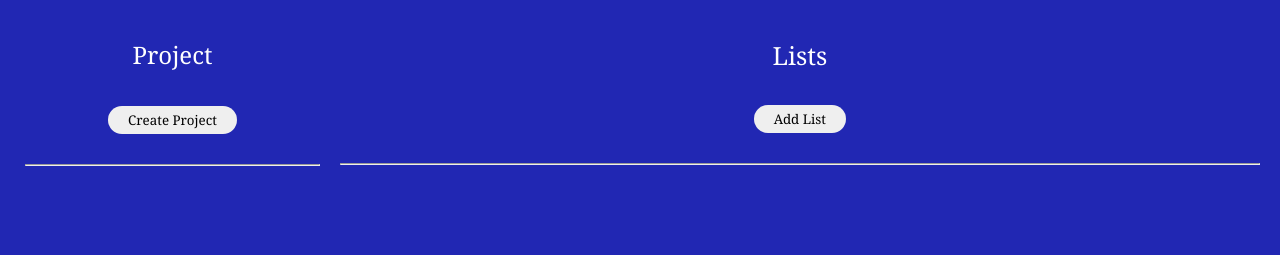
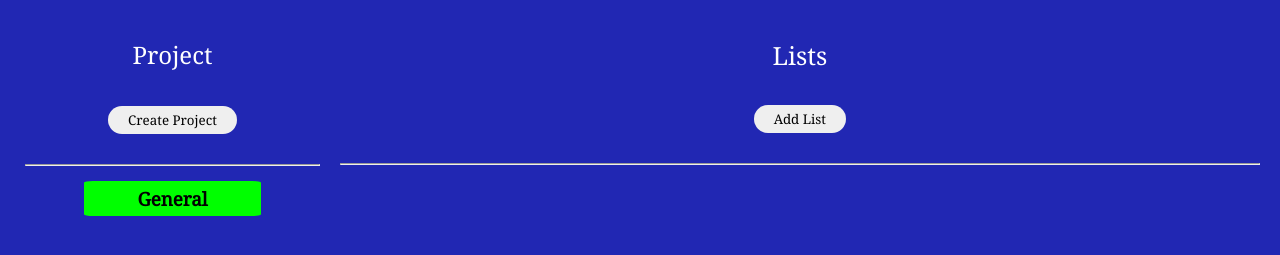
Before and after one commit to kwizl/todo-list, a website built with webpack: page dist/index.html in a window 1280 px wide. Shown: the part 83-338 px from the top of the page. Built offline with nearby package versions, Linux system fonts and the light colour scheme.

Commit message:
Added Functionality to DOM --> Display Project Names

```diff
--- a/src/js/index.js
+++ b/src/js/index.js
@@ -3,6 +3,7 @@ import { Project } from './modules/project';
 import { Display } from './views/display';
 
 const projectArray = [];
+const display = Display();
 var defaultProject = Project('General');
 
 function populateArray() {
@@ -63,18 +64,18 @@ window.onload = function(){
   }
   localStorage.setItem('project', JSON.stringify(projectArray))
   console.log(localStorage);
+  display.displayProjects(projectArray);
+  document.getElementById('proj-0').classList.add('project-active');
 }();
 
 document.querySelector('.new-list').addEventListener('click', () => {
   if (!document.getElementById('form-list')) {
-    const display = Display();
     display.createListForm(projectArray);
   }
 });
 
 document.querySelector('.list').addEventListener('click', (event) => {
   event.preventDefault();
-  const display = Display();
   if (event.target.id === 'btn-cancel__list') {
     display.deleteListForm();
   } else if (event.target.id === 'btn-submit__list') {
@@ -92,14 +93,12 @@ document.querySelector('.list').addEventListener('click', (event) => {
 
 document.getElementById('btn-create__project').addEventListener('click', () => {
   if (!document.getElementById('form-project')) {
-    const display = Display();
     display.createProjectForm();
   }
 });
 
 document.querySelector('.project').addEventListener('click', (event) => {
   event.preventDefault();
-  const display = Display();
   if (event.target.id === 'btn-cancel__project') {
     display.deleteProjectForm();
   } else if (event.target.id === 'btn-submit__project') {
--- a/src/js/views/display.js
+++ b/src/js/views/display.js
@@ -64,6 +64,19 @@ const Display = () => {
     formList.parentNode.removeChild(formList);
   };
 
+  //
+
+  const displayProjects = (listOfProjects) => {
+    var divNames = document.querySelector('.project-names');
+    console.log(listOfProjects);
+
+    listOfProjects.forEach( function(current, index) {
+      console.log(current.title);
+      const newHTML = `<div id="proj-${index}" class="project-box"><h3>${current.title}</h3></div>`;
+      divNames.insertAdjacentHTML('beforeend', newHTML);
+    });
+  };
+
   return {
     createProjectForm,
     deleteProjectForm,
@@ -71,7 +84,10 @@ const Display = () => {
     deleteListForm,
     projectList,
     optionProject,
+    displayProjects,
   };
+
+  //
 };
 
 // eslint-disable-next-line import/prefer-default-export
```
Also changed, not shown: dist/css/style.css, dist/index.html, dist/js/main.js.
